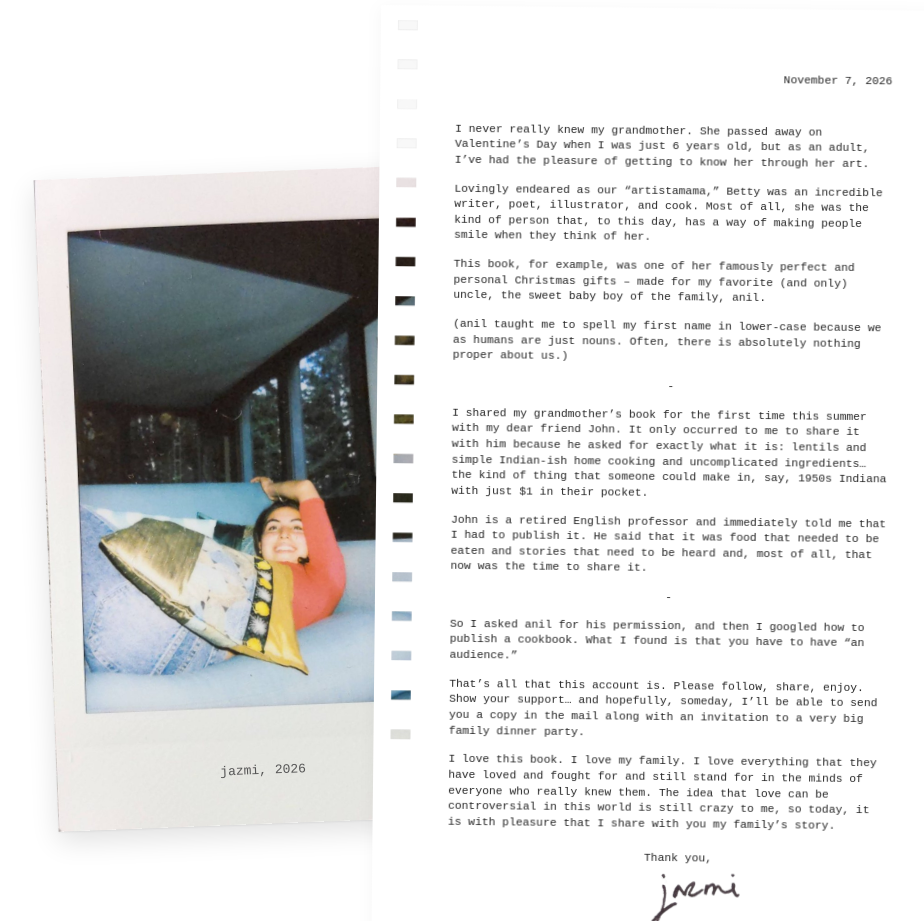
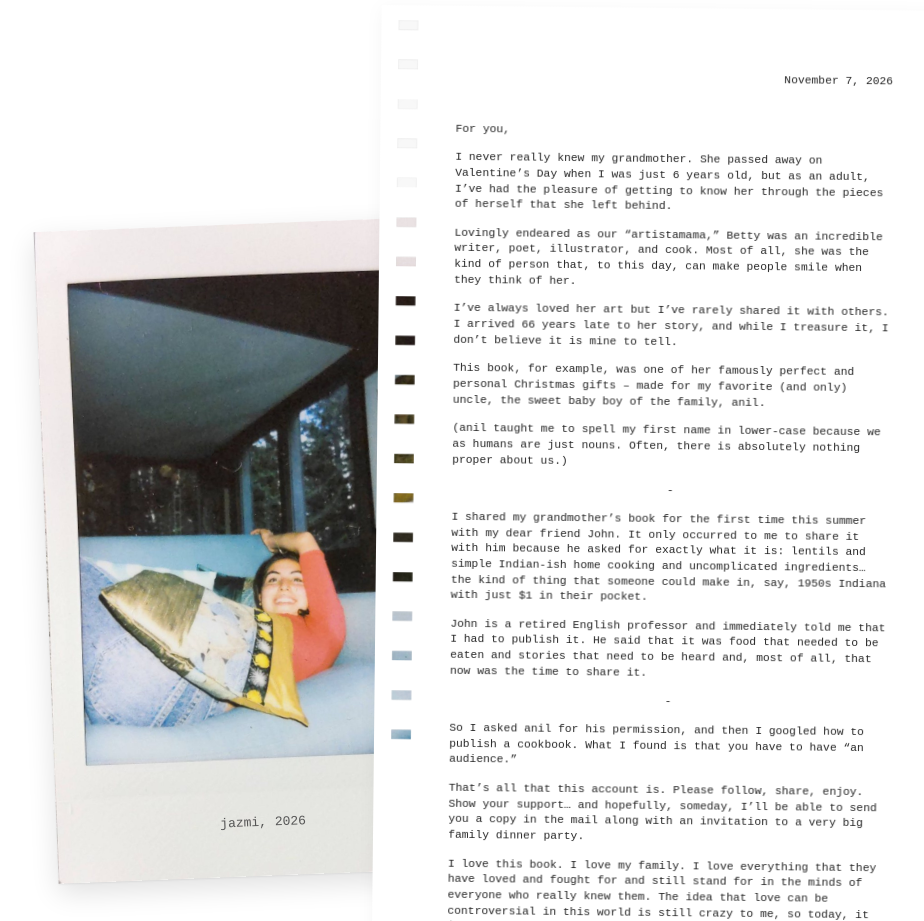
Before and after one commit to jazminamai/indianamericana, a plain HTML site: page index.html in a window 1280 px wide. Shown: the part 2280-3201 px from the top of the page, without its empty margins (181-1105 px from the left). Drawn offline with Linux system fonts and the light colour scheme.

Commit message:
jazmi's letter: 'For you,' opening, new paragraph about her art
Co-Authored-By: Claude Opus 5.5 <noreply@anthropic.com>
Claude-Session: https://claude.ai/code/session_016hvDMAgF7i1iKKe3waLZK1

```diff
--- a/index.html
+++ b/index.html
@@ -380,8 +380,10 @@
         <article class="card paper" style="--rot:.6deg" tabindex="0" role="button" aria-label="Read jazmi's letter">
           <div class="paper-in">
             <p class="date">November 7, 2026</p>
-            <p>I never really knew my grandmother. She passed away on Valentine&rsquo;s Day when I was just 6 years old, but as an adult, I&rsquo;ve had the pleasure of getting to know her through her art.</p>
-            <p>Lovingly endeared as our &ldquo;artistamama,&rdquo; Betty was an incredible writer, poet, illustrator, and cook. Most of all, she was the kind of person that, to this day, has a way of making people smile when they think of her.</p>
+            <p>For you,</p>
+            <p>I never really knew my grandmother. She passed away on Valentine&rsquo;s Day when I was just 6 years old, but as an adult, I&rsquo;ve had the pleasure of getting to know her through the pieces of herself that she left behind.</p>
+            <p>Lovingly endeared as our &ldquo;artistamama,&rdquo; Betty was an incredible writer, poet, illustrator, and cook. Most of all, she was the kind of person that, to this day, can make people smile when they think of her.</p>
+            <p>I&rsquo;ve always loved her art but I&rsquo;ve rarely shared it with others. I arrived 66 years late to her story, and while I treasure it, I don&rsquo;t believe it is mine to tell.</p>
             <p>This book, for example, was one of her famously perfect and personal Christmas gifts &ndash; made for my favorite (and only) uncle, the sweet baby boy of the family, anil.</p>
             <p>(anil taught me to spell my first name in lower-case because we as humans are just nouns. Often, there is absolutely nothing proper about us.)</p>
             <p class="sep">-</p>
```
